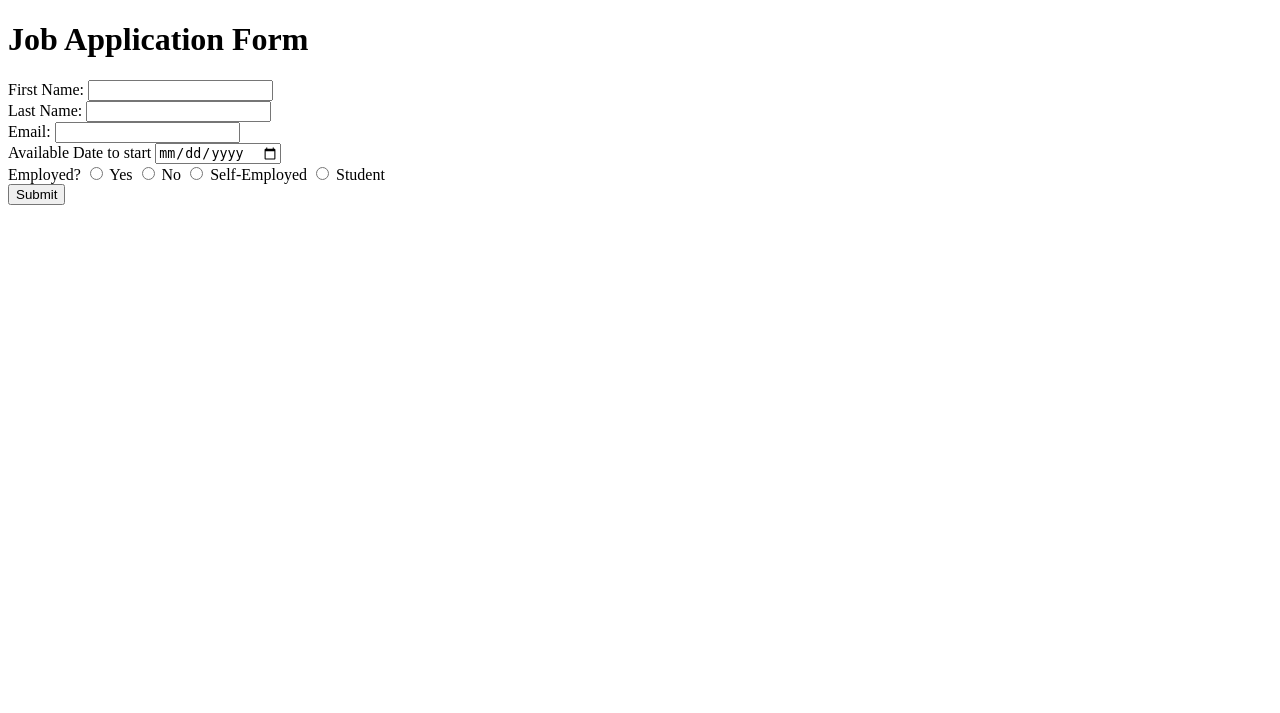
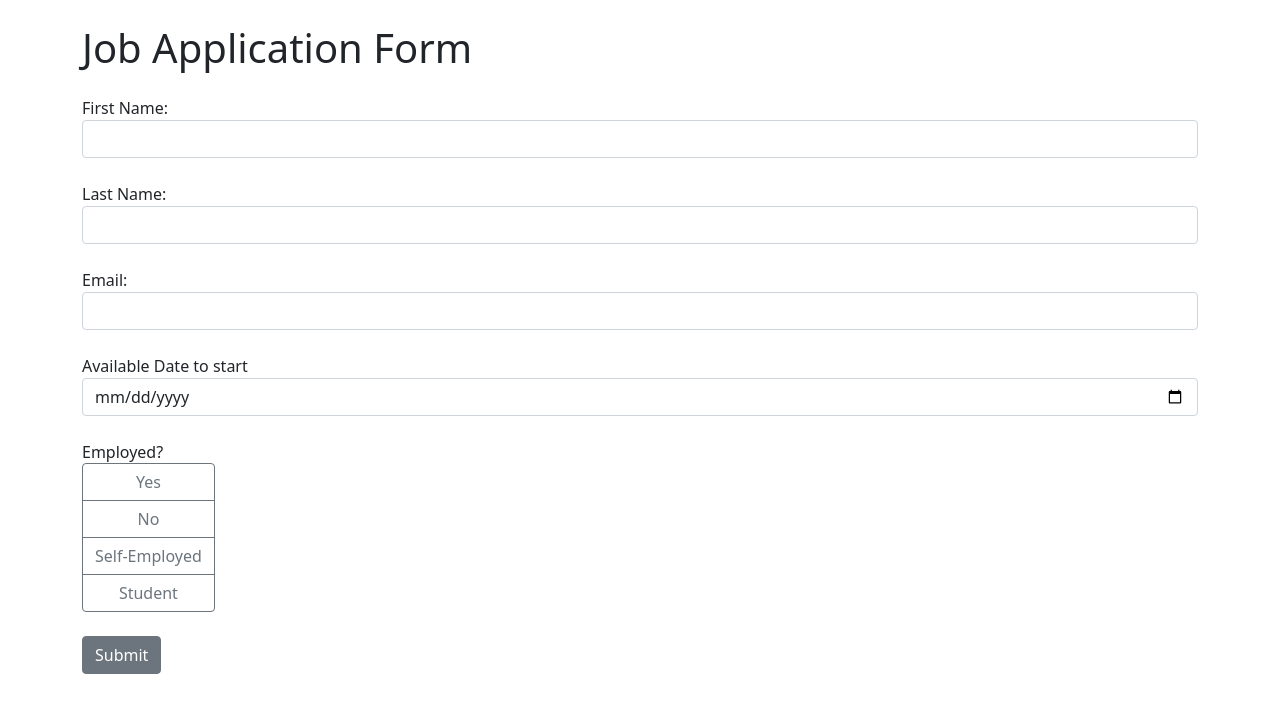
Before and after one commit to angeljmercado/job-application-web-form-flask_version, a Flask app: page / in a window 1280 px wide. Shown: the top 713 px of the page. Run offline with Flask 3, Linux system fonts and the light colour scheme.

Commit message:
add classes for better styling and margins for the job application page

```diff
--- a/templates/index.html
+++ b/templates/index.html
@@ -3,43 +3,48 @@
     <head>
         <meta charset="utf-8">
         <meta name="viewport" content="width=device-width, initial-scale=1, shrink-to-fit=no">
+        <link rel="stylesheet" href="https://cdn.jsdelivr.net/npm/bootstrap@5.1.3/dist/css/bootstrap.min.css">
     </head>
     <body>
-        <h1> Job Application Form </h1>
+        <div class="container">
+            <h1 class="mt-4 mb-4"> Job Application Form </h1>
             <form>
-            <div>
+                <div class="form-group mb-4">
                     <label for="first_name"> First Name: </label>
-                <input type="text" id="first_name" name="first_name" required>
+                    <input class="form-control" type="text" id="first_name" name="first_name" required>
                 </div>
-            <div>
+                <div class="form-group mb-4">
                     <label for="last_name"> Last Name: </label>
-                <input type="text" id="last_name" name="last_name" required>
+                    <input class="form-control" type="text" id="last_name" name="last_name" required>
                 </div>
-            <div>
+                <div class="form-group mb-4">
                     <label for="email"> Email: </label>
-                <input type="email" id="email" name="email" required>
+                    <input class="form-control" type="email" id="email" name="email" required>
                 </div>
-            <div>
+                <div class="form-group mb-4">
                     <label for="date"> Available Date to start </label>
-                <input type="date" id="date" name="date" required>
+                    <input class="form-control" type="date" id="date" name="date" required>
                 </div>
-            <div>
-                <div id="occupation">
+                <div class="form-group mb-4">
+                    <div class="btn-group-vertical" id="occupation">
                         <label>Employed? </label>
-                    <input type="radio" id="Yes" name="occupation" required>
-                    <label for="Yes"> Yes </label>
+                        <input class="btn-check form-control" type="radio" id="Yes" name="occupation" required>
+                        <label class="btn btn-outline-secondary" for="Yes"> Yes </label>
 
-                    <input type="radio" id="No" name="occupation" required>
-                    <label for="No"> No </label>
+                        <input class="btn-check form-control" type="radio" id="No" name="occupation" required>
+                        <label class="btn btn-outline-secondary" for="No"> No </label>
 
-                    <input type="radio" id="Self-Employed" name="occupation" required>
-                    <label for="Self-Employed"> Self-Employed </label>
+                        <input class="btn-check form-control" type="radio" id="Self-Employed" name="occupation" required>
+                        <label class="btn btn-outline-secondary" for="Self-Employed"> Self-Employed </label>
 
-                    <input type="radio" id="Student" name="occupation" required>
-                    <label for="Student"> Student </label>
+                        <input class="btn-check form-control" type="radio" id="Student" name="occupation" required>
+                        <label class="btn btn-outline-secondary" for="Student"> Student </label>
                     </div>
                 </div>
-            <button type="button"> Submit </button>
+                <button class="btn btn-secondary mb-4" type="button"> Submit </button>
             </form>
+        </div>
+        <script src="https://code.jquery.com/jquery-3.6.0.min.js"></script>
+        <script src="https://cdn.jsdelivr.net/npm/bootstrap@5.1.3/dist/js/bootstrap.min.js"></script>
     <body>
 </html>
```
Lines whose indentation alone changed are shown as unchanged.
